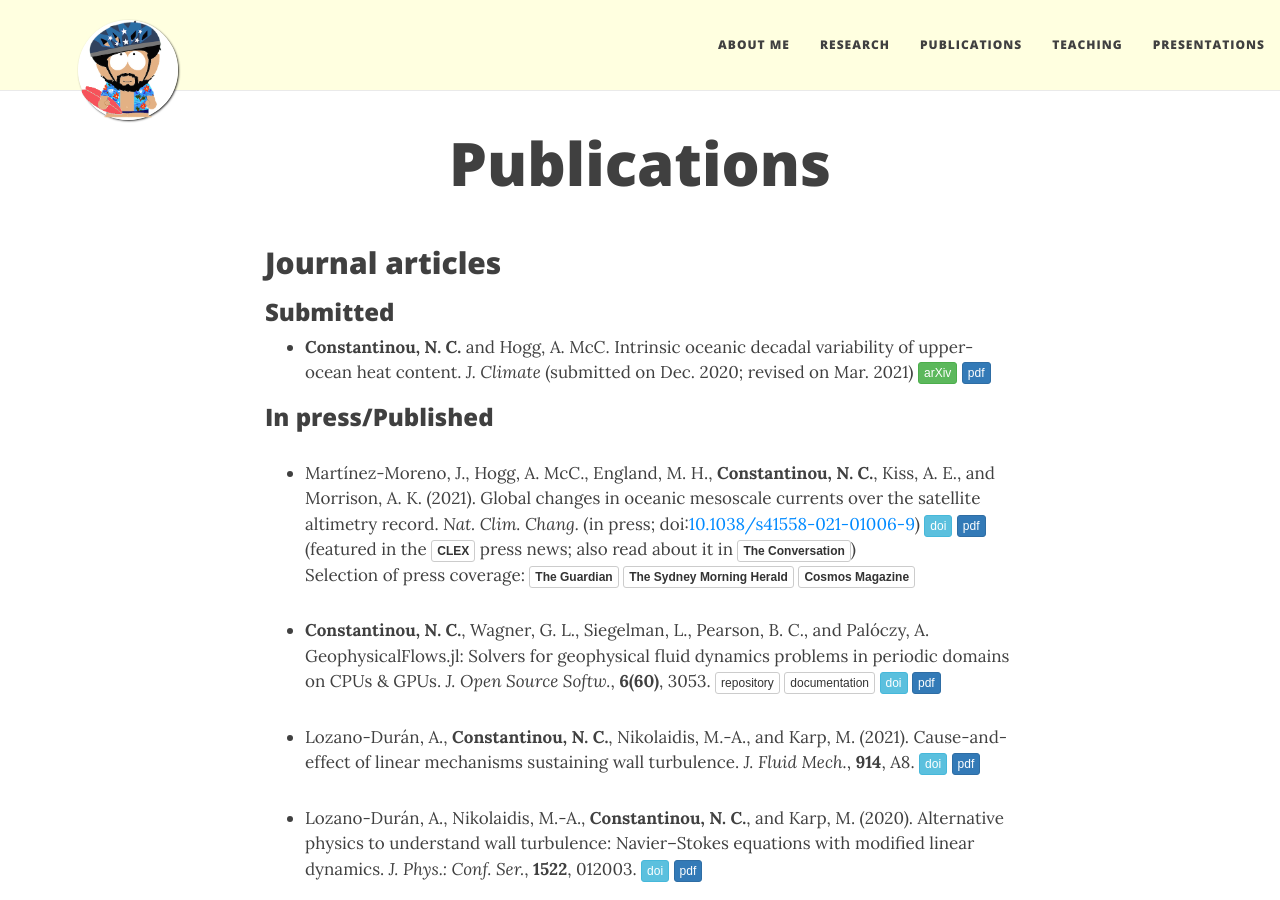
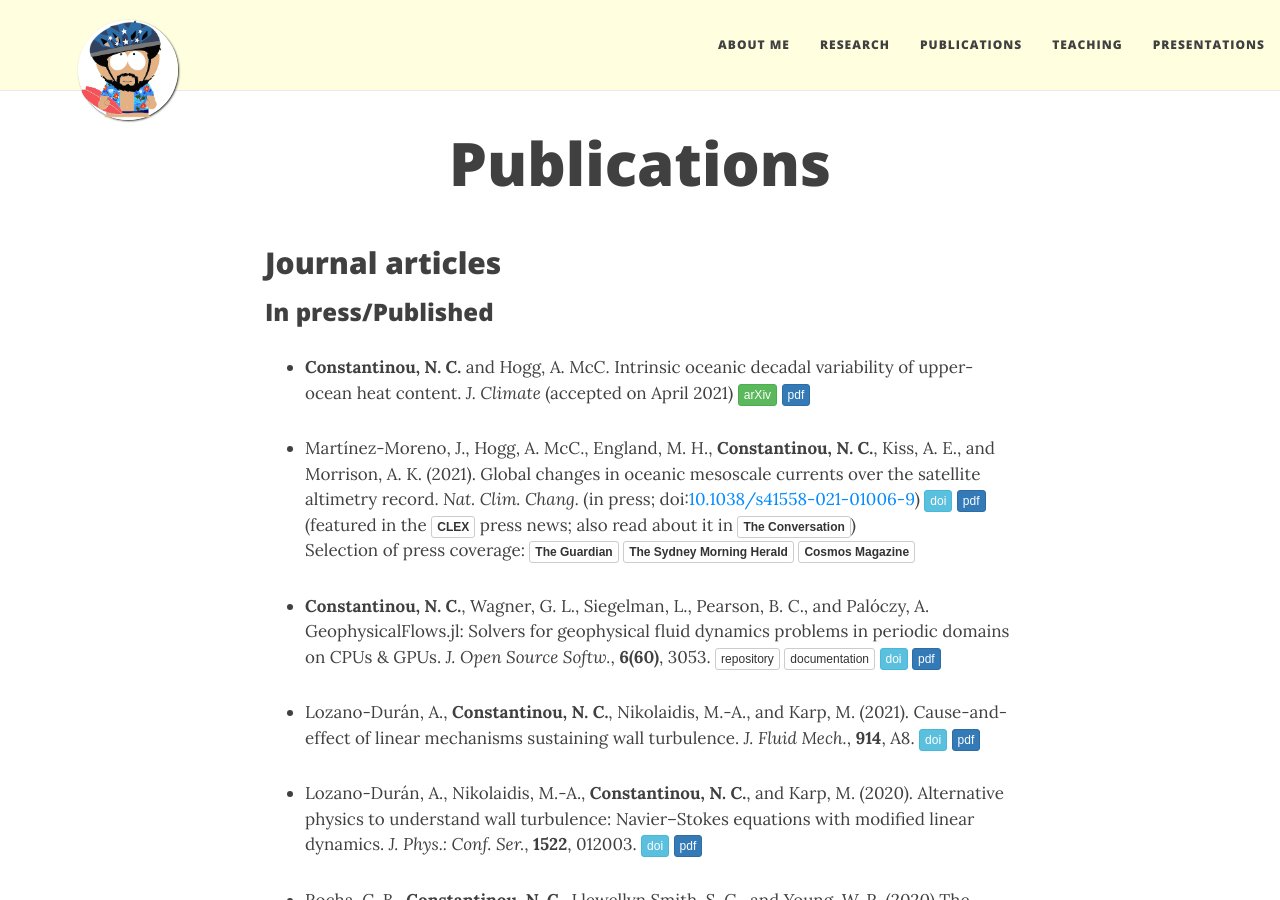
Before and after one commit to navidcy/navidcy.github.io, a Jekyll site: the page built from publications.md, in a window 1280 px wide and 900 px high. Built offline with Jekyll 4.4.1, drawn with Linux system fonts in a browser that asks for light colours; nearby versions of some CDN libraries; comment, search, counter and statistics services are not loaded.

Commit message:
JClimate update

```diff
--- a/publications.md
+++ b/publications.md
@@ -12,14 +12,15 @@ title: Publications
 - Rocha, C. B., **Constantinou, N. C.**, Llewellyn Smith, S. G., and  Young, W. R. Nusselt number scaling in horizontal
 convection. _J. Fluid Mech._ (submitted on ...) [<span class="btn btn-success btn-xs{{end}}" style="font-family:sans-serif;">arXiv</span>][arXiv:1912.05229]{:target="_blank"} [<span class="btn btn-primary btn-xs{{end}}" style="font-family:sans-serif;">pdf</span>][HCNuDefinition]
 
--->
 
 ### Submitted
 
-- **Constantinou, N. C.** and  Hogg, A. McC. Intrinsic oceanic decadal variability of upper-ocean heat content. _J. Climate_ (submitted on Dec. 2020; revised on Mar. 2021) [<span class="btn btn-success btn-xs{{end}}" style="font-family:sans-serif;">arXiv</span>][arXiv:2012.08025]{:target="_blank"} [<span class="btn btn-primary btn-xs{{end}}" style="font-family:sans-serif;">pdf</span>][intrinsic-ocean-var]
+-->
 
 
 ### In press/Published
+
+- **Constantinou, N. C.** and  Hogg, A. McC. Intrinsic oceanic decadal variability of upper-ocean heat content. _J. Climate_ (accepted on April 2021) [<span class="btn btn-success btn-xs{{end}}" style="font-family:sans-serif;">arXiv</span>][arXiv:2012.08025]{:target="_blank"} [<span class="btn btn-primary btn-xs{{end}}" style="font-family:sans-serif;">pdf</span>][intrinsic-ocean-var]
 
 
 - Martínez-Moreno, J., Hogg, A. McC., England, M. H., **Constantinou, N. C.**, Kiss, A. E., and Morrison, A. K. (2021). Global changes in oceanic mesoscale currents over the satellite altimetry record. _Nat. Clim. Chang._ (in press; doi:[10.1038/s41558-021-01006-9](https://doi.org/10.1038/s41558-021-01006-9)) [<span class="btn btn-info btn-xs{{end}}" style="font-family:sans-serif;">doi</span>][global-eke-trends-doi]{:target="_blank"} [<span class="btn btn-primary btn-xs{{end}}" style="font-family:sans-serif;">pdf</span>][global-eke-trends] <span align="right" class='altmetric-embed' data-badge-type="2" data-condensed="true" data-hide-less-than="2" data-doi="10.1038/s41558-021-01006-9"></span> <br/>
```
